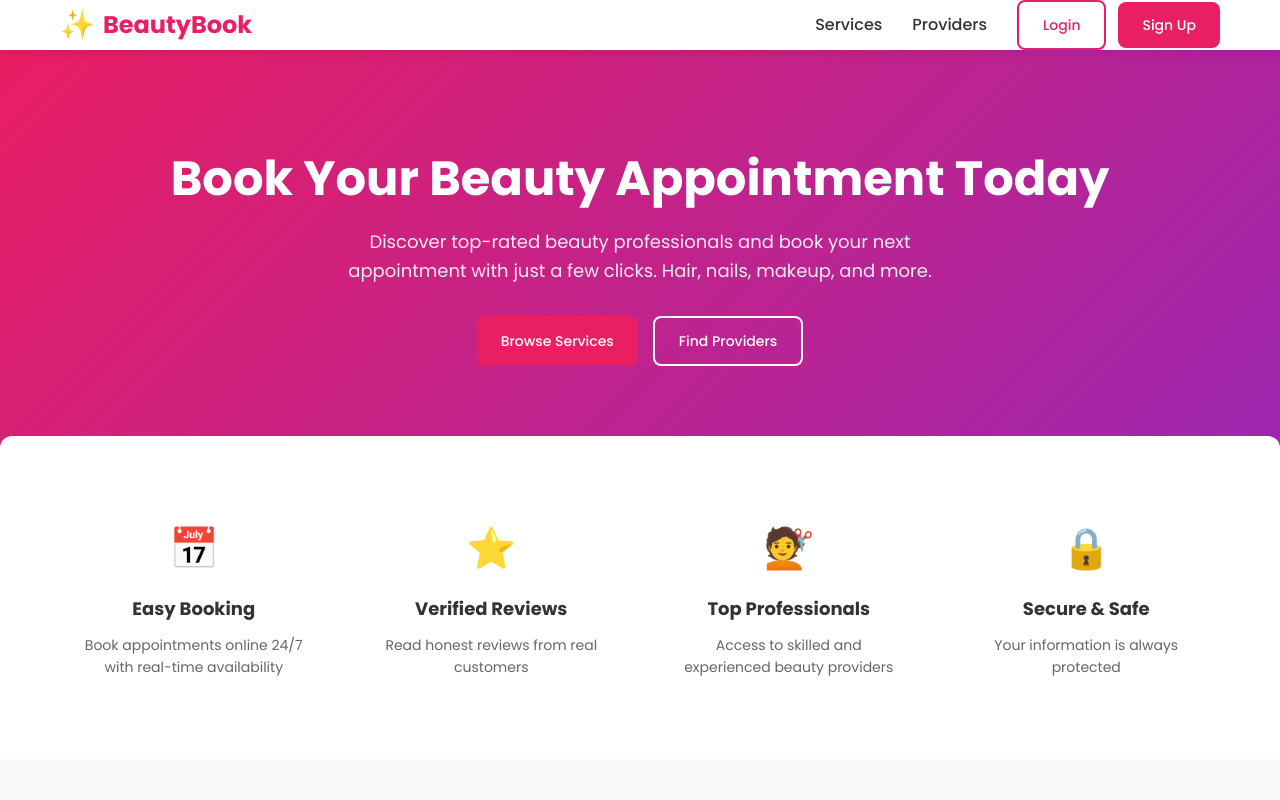
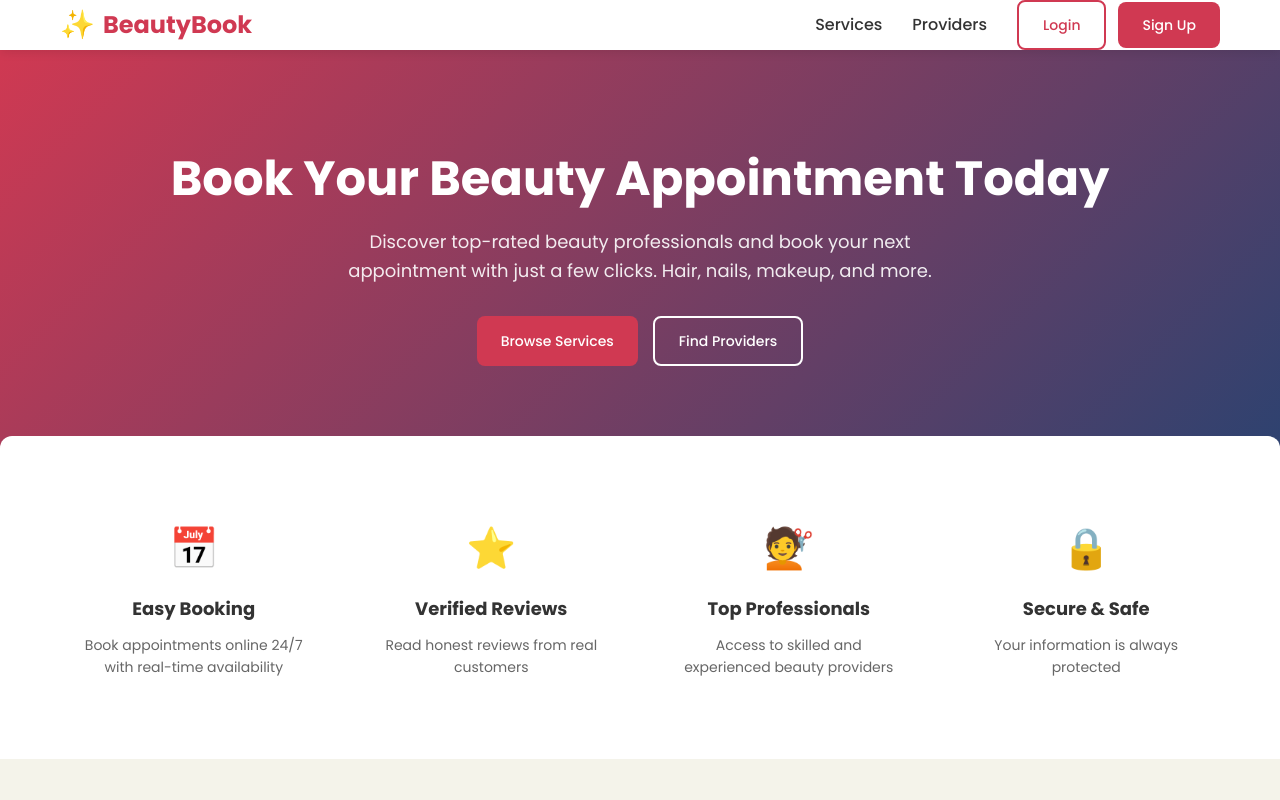
Before and after one commit to maggie197/Beauty_app, a React (Create React App) app in the folder frontend/: page / in a window 1280 px wide. Shown: the top 800 px of the page. Built offline with nearby package versions, Linux system fonts and the light colour scheme; no server answers.

Commit message:
change color palette

```diff
--- a/frontend/src/index.css
+++ b/frontend/src/index.css
@@ -6,25 +6,25 @@
 
 body {
   font-family: 'Poppins', -apple-system, BlinkMacSystemFont, 'Segoe UI', Roboto, sans-serif;
-  background-color: #f8f9fa;
+  background-color: #f4f3ea;
   color: #333;
   line-height: 1.6;
 }
 
 :root {
-  --primary-color: #e91e63;
-  --primary-dark: #c2185b;
-  --primary-light: #f8bbd9;
-  --secondary-color: #9c27b0;
+  --primary-color: #d03952;
+  --primary-dark: #2c4270;
+  --primary-light: #f4f3ea;
+  --secondary-color: #2c4270;
   --success-color: #4caf50;
   --warning-color: #ff9800;
   --error-color: #f44336;
   --text-primary: #333;
   --text-secondary: #666;
   --text-light: #999;
-  --bg-light: #f8f9fa;
+  --bg-light: #f4f3ea;
   --bg-white: #fff;
-  --border-color: #e0e0e0;
+  --border-color: #9c7b70;
   --shadow: 0 2px 10px rgba(0, 0, 0, 0.1);
   --shadow-lg: 0 4px 20px rgba(0, 0, 0, 0.15);
   --radius: 8px;
```
